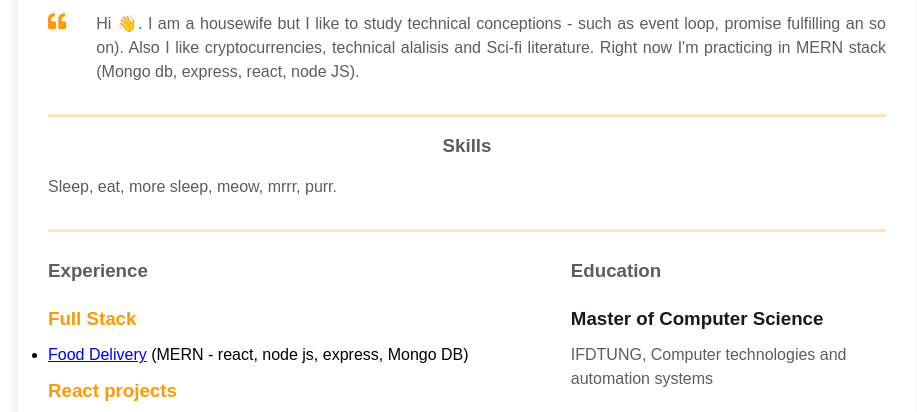
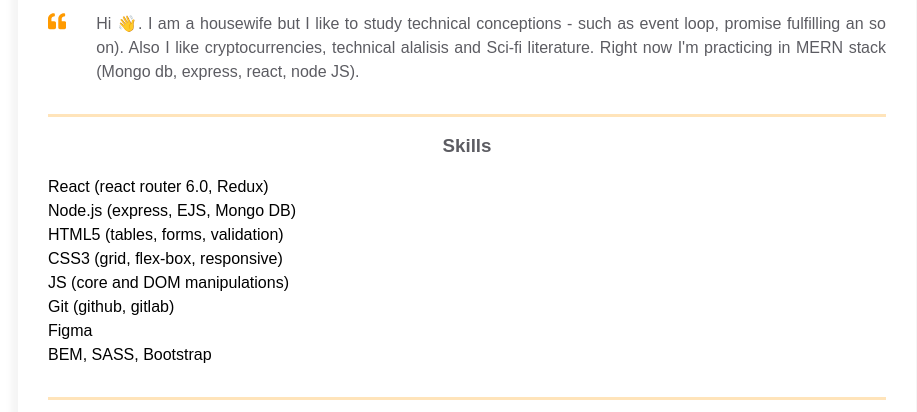
Before and after one commit to NemesisUA/homepage, a plain HTML site: page index.html in a window 1280 px wide. Shown: the part 338-750 px from the top of the page, without its empty margins (173-1090 px from the left). Drawn offline with Linux system fonts and the light colour scheme.

Commit message:
feat: add skills block

```diff
--- a/index.html
+++ b/index.html
@@ -86,7 +86,16 @@
         <div class="resume__block">
           <div class="skills">
             <h3 class="skills__header">Skills</h3>
-            <p class="skills__text">Sleep, eat, more sleep, meow, mrrr, purr. </p>
+            <ul>
+              <li>React (react router 6.0, Redux)</li>
+              <li>Node.js (express, EJS, Mongo DB)</li>
+              <li>HTML5 (tables, forms, validation)</li>
+              <li>CSS3 (grid, flex-box, responsive)</li>
+              <li>JS (core and DOM manipulations)</li>
+              <li>Git (github, gitlab)</li>
+              <li>Figma</li>
+              <li>BEM, SASS, Bootstrap</li>
+          </ul>
           </div>
         </div>
       </div>
--- a/styles.css
+++ b/styles.css
@@ -252,6 +252,10 @@ h3 {
   margin: 10px 0;
 }
 
+ul {
+  list-style: none;
+}
+
 @media screen and (max-width: 576px) {
 
   .main-info,
```
